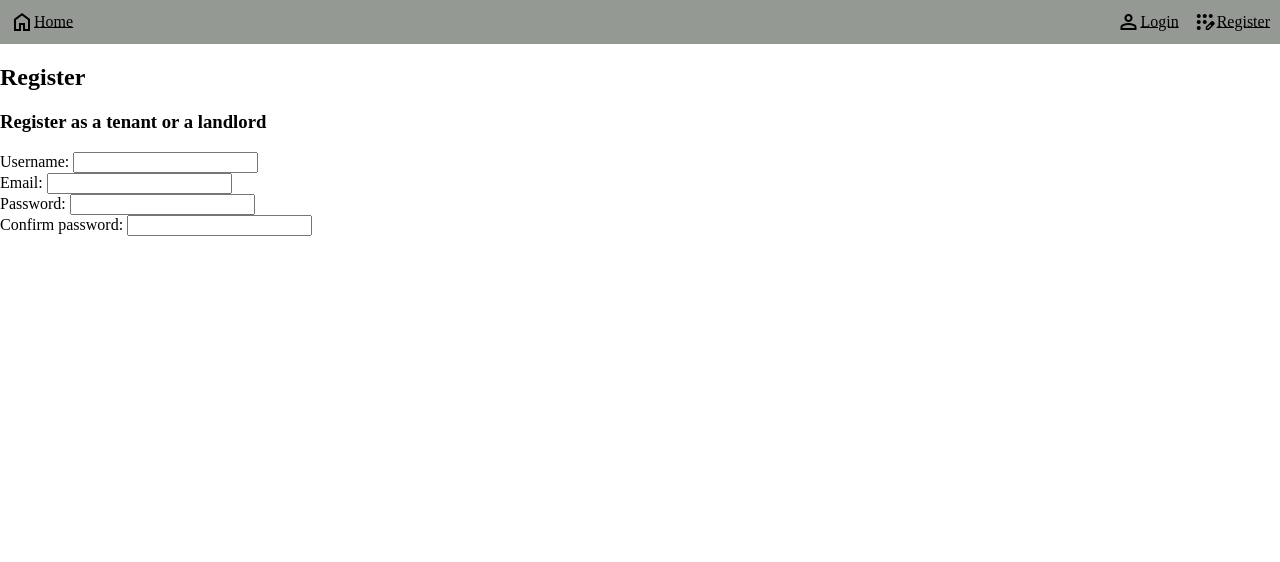
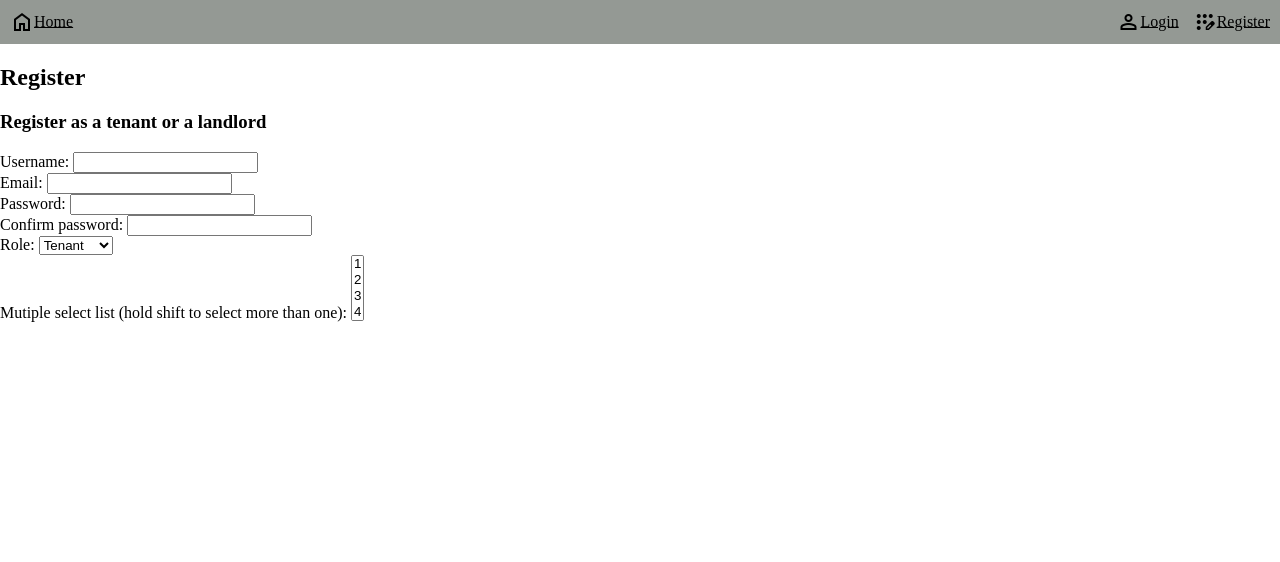
Before and after one commit to Sovietsupporter69/Tenant-landlord-system, a PHP site: page /register.php in a window 1280 px wide. Shown: the top 562 px of the page. Run offline with PHP 8.4, Linux system fonts and the light colour scheme.

Commit message:
dropdown

```diff
--- a/htdocs/register.php
+++ b/htdocs/register.php
@@ -43,6 +43,26 @@ require_once($_SERVER["DOCUMENT_ROOT"]."/private/banners/pre_auth.php")
 </div>
 
 
+<form>
+    <div class="form-group">
+      <label for="sel1">Role:</label>
+      <select class="form-control" id="sel1">
+        <option>Tenant</option>
+        <option>Landlord</option>
+      </select>
+      <br>
+      <label for="sel2">Mutiple select list (hold shift to select more than one):</label>
+      <select multiple class="form-control" id="sel2">
+        <option>1</option>
+        <option>2</option>
+        <option>3</option>
+        <option>4</option>
+        <option>5</option>
+      </select>
+    </div>
+  </form>
+
+
 
 </main>
 
```
